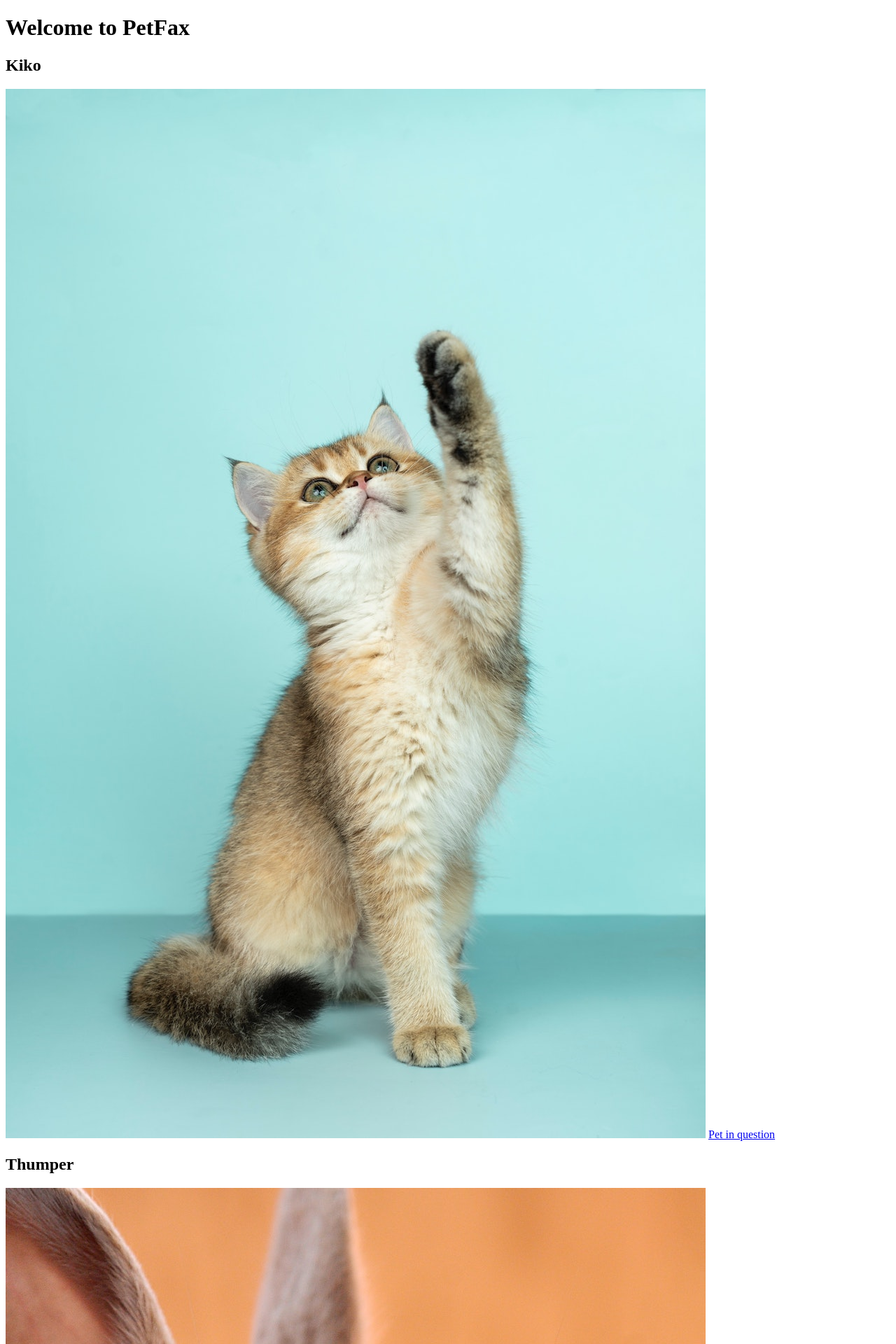
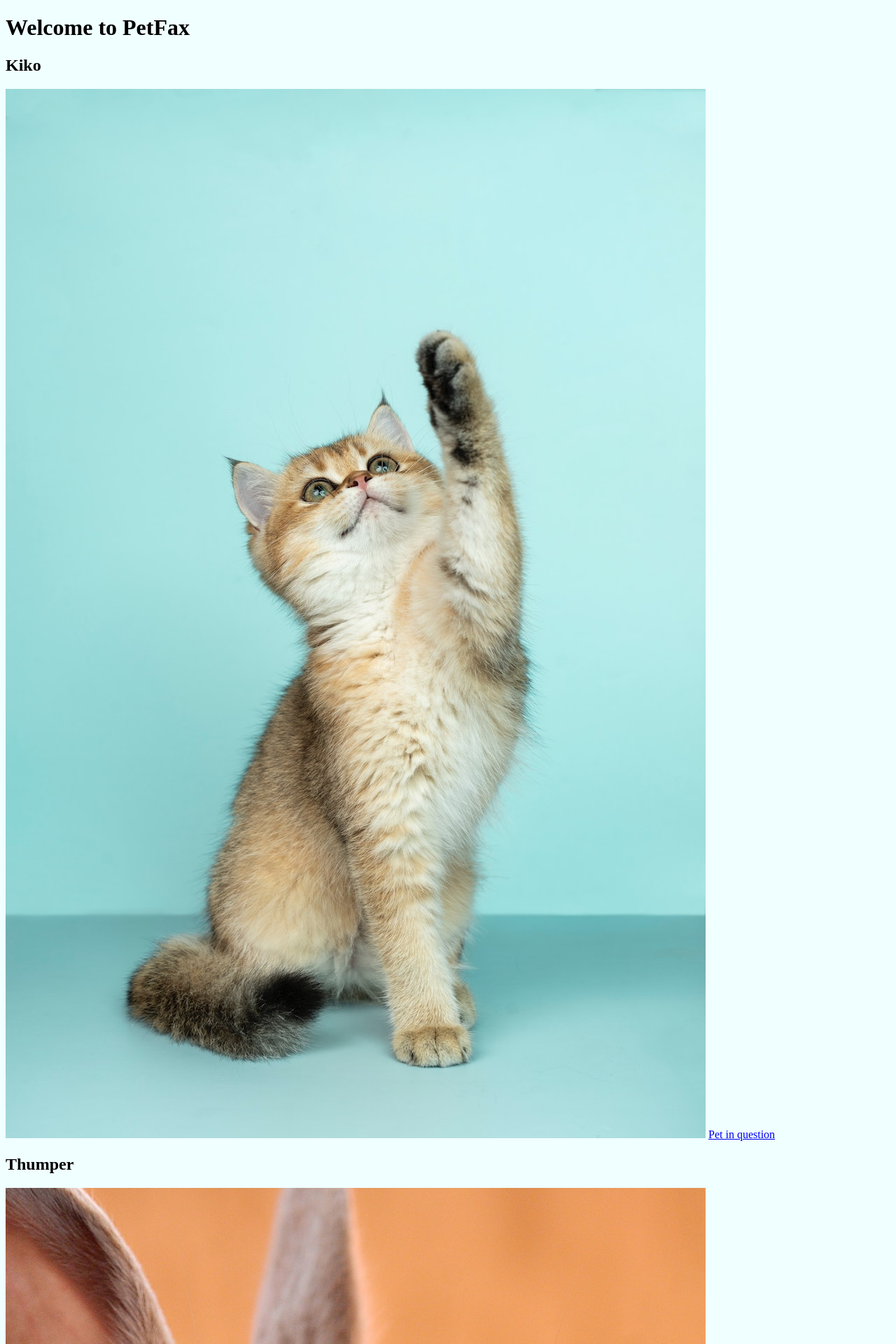
Before and after one commit to jwong65/PY-Petfax, a Flask app: page /pets/ in a window 1280 px wide. Shown: the top 1920 px of the page at 70% size. Run offline with Flask 3, Linux system fonts and the light colour scheme.

Commit message:
Added static directory for CSS and applied to templates

```diff
--- /dev/null
+++ b/petfax/static/style.css
@@ -0,0 +1,3 @@
+body{
+    background-color: azure;
+}
--- a/petfax/templates/facts.html
+++ b/petfax/templates/facts.html
@@ -5,6 +5,8 @@
     <meta http-equiv="X-UA-Compatible" content="IE=edge">
     <meta name="viewport" content="width=device-width, initial-scale=1.0">
     <title>Document</title>
+    <!-- Static -->
+    <link rel="stylesheet" href="{{url_for('static', filename='style.css')}}">
 </head>
 <body>
     <h1>Add facts</h1>
@@ -13,5 +15,6 @@
         <input name="facts" type="text">
         <input type="submit">
     </form>
+    <a href="/pets">Go back</a>
 </body>
 </html>
--- a/petfax/templates/index.html
+++ b/petfax/templates/index.html
@@ -5,6 +5,8 @@
     <meta http-equiv="X-UA-Compatible" content="IE=edge">
     <meta name="viewport" content="width=device-width, initial-scale=1.0">
     <title>Document</title>
+    <!-- Static -->
+    <link rel="stylesheet" href="{{url_for('static', filename='style.css')}}">
 </head>
 <body>
     <h1>Welcome to PetFax</h1>
--- a/petfax/templates/show.html
+++ b/petfax/templates/show.html
@@ -5,6 +5,8 @@
     <meta http-equiv="X-UA-Compatible" content="IE=edge">
     <meta name="viewport" content="width=device-width, initial-scale=1.0">
     <title>Document</title>
+    <!-- Static -->
+    <link rel="stylesheet" href="{{url_for('static', filename='style.css')}}">
 </head>
 <body>
     <h1>{{pet.pet_name}}</h1>
```
